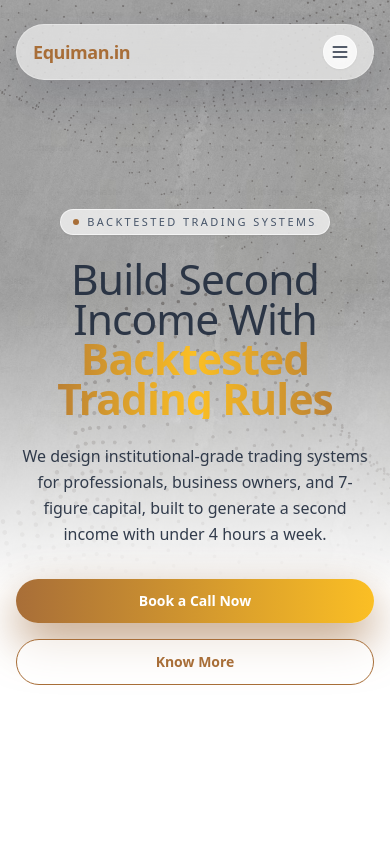
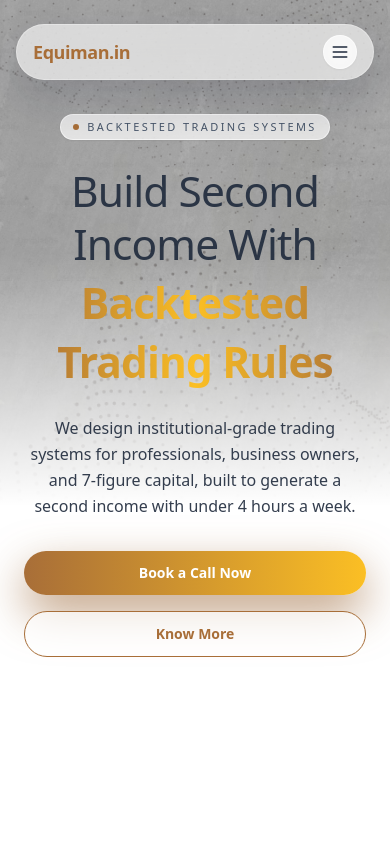
Before and after one commit to sanketsur22/Equiman, a Next.js app: page / in a window 390 px wide. Shown: the top 844 px of the page. Built offline with nearby package versions, Linux system fonts and the light colour scheme.

Commit message:
Added animations to hero section

```diff
--- a/components/HeroSection.tsx
+++ b/components/HeroSection.tsx
@@ -1,42 +1,64 @@
+ "use client";
+
+import { useEffect, useState } from "react";
+
 export default function HeroSection() {
+  const rotatingPhrases = [
+    "Backtested Trading Rules",
+    "Clarity, Confidence and Consistency",
+  ];
+
+  const [currentIndex, setCurrentIndex] = useState(0);
+
+  useEffect(() => {
+    const interval = setInterval(() => {
+      setCurrentIndex((prev) => (prev + 1) % rotatingPhrases.length);
+    }, 2500);
+
+    return () => clearInterval(interval);
+  }, []);
+
   return (
     <section
-      className="min-h-screen px-4 sm:px-6 lg:px-8 pt-32 pb-20 relative flex items-center justify-center overflow-hidden"
+      className="min-h-screen px-4 sm:px-6 lg:px-8 pt-28 sm:pt-32 pb-16 sm:pb-20 relative flex items-start md:items-center justify-center"
     >
       {/* Background image - only top half of hero */}
       <div
-        className="absolute top-0 left-0 right-0 h-[70%] bg-cover bg-center bg-no-repeat"
+        className="absolute top-0 left-0 right-0 h-[60%] sm:h-[70%] bg-cover bg-center bg-no-repeat"
         style={{
           backgroundImage: 'url(/images/bg_image.avif)',
         }}
       ></div>
       {/* Dots overlay - only top half of hero */}
       <div
-        className="absolute top-0 left-0 right-0 h-[70%] bg-cover bg-center bg-no-repeat opacity-30"
+        className="absolute top-0 left-0 right-0 h-[60%] sm:h-[70%] bg-cover bg-center bg-no-repeat opacity-30"
         style={{
           backgroundImage: 'url(/images/dots.png)',
         }}
       ></div>
       {/* Dark overlay to darken the image (top half only) */}
-      <div className="absolute top-0 left-0 right-0 h-[70%] bg-black/20"></div>
+      <div className="absolute top-0 left-0 right-0 h-[60%] sm:h-[70%] bg-black/20"></div>
       {/* Gradient fade from images into white at the end of hero images */}
-      <div className="absolute top-0 left-0 right-0 h-[70%] bg-gradient-to-b from-transparent via-transparent to-white"></div>
-      <div className="max-w-4xl mx-auto text-center relative z-10">
+      <div className="absolute top-0 left-0 right-0 h-[60%] sm:h-[70%] bg-gradient-to-b from-transparent via-transparent to-white"></div>
+      <div className="max-w-5xl w-full mx-auto px-2 sm:px-0 text-center relative z-10">
         <div className="inline-flex items-center gap-2 px-3 py-1 rounded-full bg-white/70 backdrop-blur-md border border-white/60 shadow-sm mx-auto mb-6">
           <span className="h-1.5 w-1.5 rounded-full" style={{ backgroundColor: "rgb(168, 110, 56)" }}></span>
           <span className="text-[11px] font-medium tracking-[0.22em] uppercase text-slate-600">
             Backtested trading systems
           </span>
         </div>
-        <h1 className="text-4xl sm:text-5xl md:text-6xl font-semibold tracking-tight mb-6 text-slate-900">
+        <h1 className="text-4xl sm:text-5xl md:text-6xl font-semibold tracking-tight mb-6 text-slate-900 leading-tight">
           <span className="block font-light text-slate-800/90 text-[1.18em] sm:text-[1.22em]">
             Build Second Income With
           </span>
-          <span className="block font-semibold bg-clip-text text-transparent bg-gradient-to-r from-[rgb(168,110,56)] via-amber-400 to-[rgb(168,110,56)] text-[1.18em] sm:text-[1.22em]">
-            Backtested Trading Rules
+          <span
+            key={currentIndex}
+            className="mt-1 block font-semibold bg-clip-text text-transparent bg-gradient-to-r from-[rgb(168,110,56)] via-amber-400 to-[rgb(168,110,56)] text-[1.18em] sm:text-[1.22em] md:text-[1.22em] leading-snug rotating-phrase"
+          >
+            {rotatingPhrases[currentIndex]}
           </span>
         </h1>
-        <p className="text-base sm:text-lg md:text-xl text-slate-800/90 leading-relaxed mb-8 max-w-2xl mx-auto">
+        <p className="text-base sm:text-lg md:text-xl text-slate-800/90 leading-relaxed mb-8 max-w-3xl mx-auto">
           We design institutional-grade trading systems for professionals, business owners, and 7-figure capital,
           built to generate a second income with under 4 hours a week.
         </p>
@@ -56,6 +78,22 @@ export default function HeroSection() {
           </a>
         </div>
       </div>
+      <style jsx>{`
+        .rotating-phrase {
+          animation: fadeInUp 0.5s ease-in-out;
+        }
+
+        @keyframes fadeInUp {
+          from {
+            opacity: 0;
+            transform: translateY(8px);
+          }
+          to {
+            opacity: 1;
+            transform: translateY(0);
+          }
+        }
+      `}</style>
     </section>
   );
 }
```
